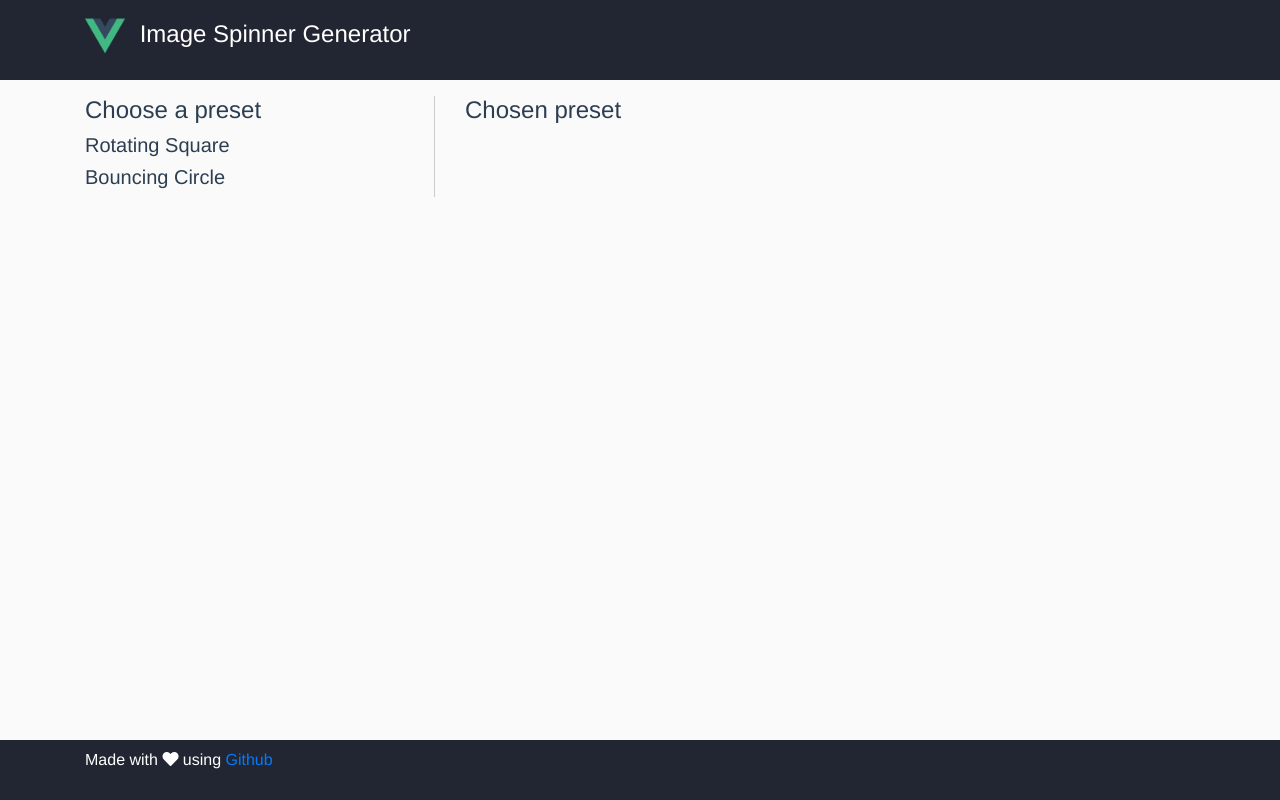
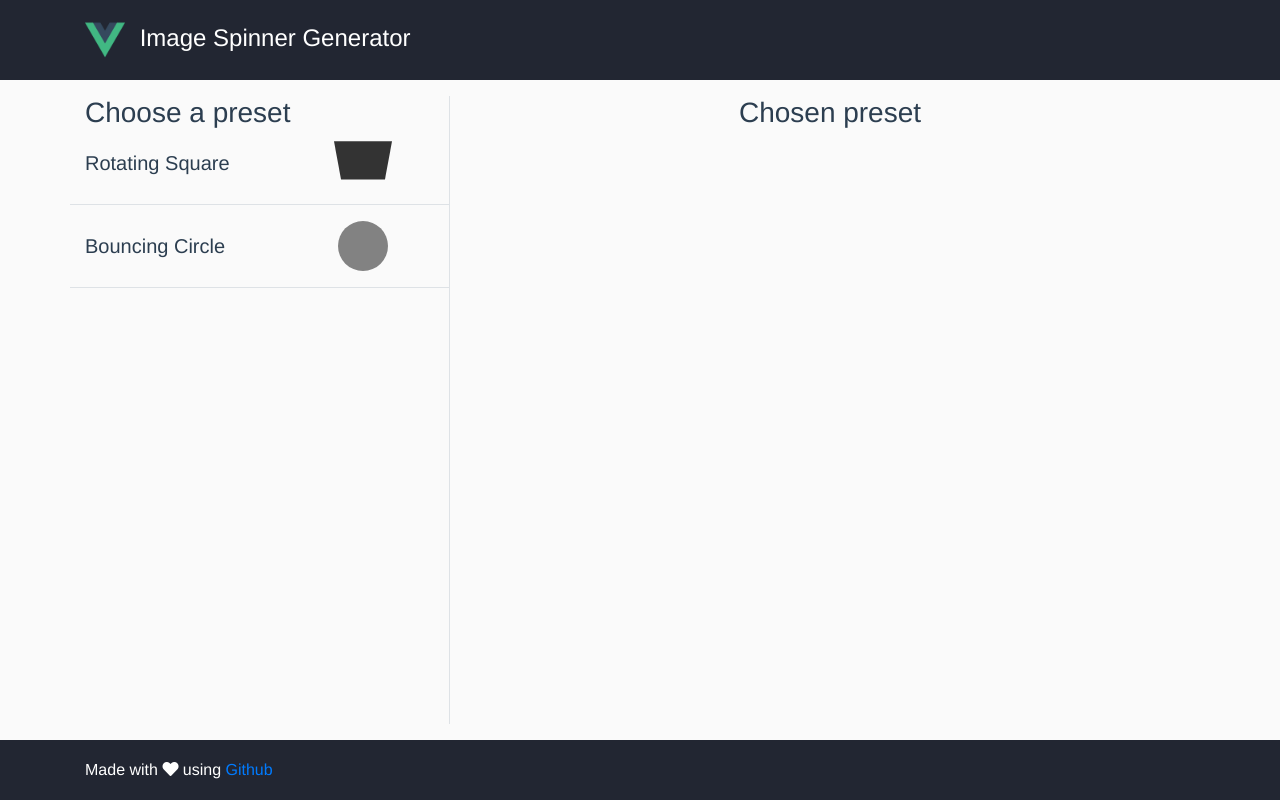
Before and after one commit to CapitanFindusFI/vuejs-spinnergen, a Vue app: page / in a window 1280 px wide. Built offline with nearby package versions, Linux system fonts and the light colour scheme; what vue-croppa, vue-toasted would draw is missing.

Commit message:
updated with bootstrap

```diff
--- a/src/App.vue
+++ b/src/App.vue
@@ -1,21 +1,25 @@
 <template>
     <div id="app">
         <header class="py-3 container-fluid">
-            <div class="container">
-                <h1>
-                    <img src="./assets/logo.png" alt="Vue"/>
-                    Image Spinner Generator
-                </h1>
+            <div class="container h-100">
+                <div class="row align-items-center h-100">
+                    <div class="col-12">
+                        <h1 class="m-0">
+                            <img src="./assets/logo.png" alt="Vue"/>
+                            Image Spinner Generator
+                        </h1>
+                    </div>
+                </div>
             </div>
         </header>
         <div id="wrapper" class="container-fluid">
             <div class="container h-100">
                 <div class="row align-items-stretch h-100">
-                    <div class="col-lg-4 col-md-6 col-sm-12">
+                    <div class="col-lg-4 col-md-6 col-sm-12 border-right">
                         <aside id="presets">
-                            <h4 class="title is-4">Choose a preset</h4>
+                            <h3>Choose a preset</h3>
                             <div class="row">
-                                <div class="col-12"
+                                <div class="col-12 preset-item border-bottom"
                                      v-for="preset in loadedPresets"
                                      :key="preset.id"
                                      @click="setPreset(preset.name)">
@@ -25,9 +29,9 @@
                         </aside>
                     </div>
                     <div class="col-lg-8 col-md-6 col-sm-12">
-                        <main id="preview text-center">
-                            <h4 class="title is-4">Chosen preset</h4>
-                            <div class="row">
+                        <main id="preview" class="text-center">
+                            <h3>Chosen preset</h3>
+                            <div class="row mb-3">
                                 <div class="col-12 text-center">
                                     <component ref="previewComponent"
                                                :is="dynamicComponent"
@@ -77,11 +81,13 @@
             </div>
         </div>
         <footer class="py-2 container-fluid">
-            <div class="container">
-                <p>
-                    Made with <i class="fas fa-heart"></i>
-                    using <a href="https://github.com/CapitanFindusFI" target="_blank">Github</a>
-                </p>
+            <div class="container h-100">
+                <div class="row align-items-center h-100">
+                    <div class="col-12">
+                        Made with <i class="fas fa-heart"></i>
+                        using <a href="https://github.com/CapitanFindusFI" target="_blank">Github</a>
+                    </div>
+                </div>
             </div>
         </footer>
     </div>
@@ -249,9 +255,6 @@
             height: calc(100vh - 140px);
 
             aside#presets {
-                border-right: 1px solid #ccc;
-                padding-right: 16px;
-
                 .preset-item {
                     cursor: pointer;
                     margin-bottom: 16px;
@@ -271,9 +274,6 @@
             }
 
             main#preview {
-                border-bottom: 1px solid #ccc;
-                padding-bottom: 16px;
-
                 .spinner {
                     width: 100px;
                     height: 100px;
--- a/src/components/presets/BouncingCircle.vue
+++ b/src/components/presets/BouncingCircle.vue
@@ -1,7 +1,7 @@
 <template>
     <div class="row align-items-center">
         <div class="col-lg-8 col-md-6 col-sm-12">
-            <h5 class="subtitle is-5">Bouncing Circle</h5>
+            <h5 class="m-0">Bouncing Circle</h5>
         </div>
         <div class="col-lg-4 col-md-6 col-sm-12">
             <div class="spinner bouncing-circle">
--- a/src/components/presets/RotatingSquare.vue
+++ b/src/components/presets/RotatingSquare.vue
@@ -1,7 +1,7 @@
 <template>
     <div class="row align-items-center">
         <div class="col-lg-8 col-md-6 col-sm-12">
-            <h5 class="subtitle is-5">Rotating Square</h5>
+            <h5 class="m-0">Rotating Square</h5>
         </div>
         <div class="col-lg-4 col-md-6 col-sm-12">
             <div class="spinner rotating-square" :style="styleProperties"></div>
```
